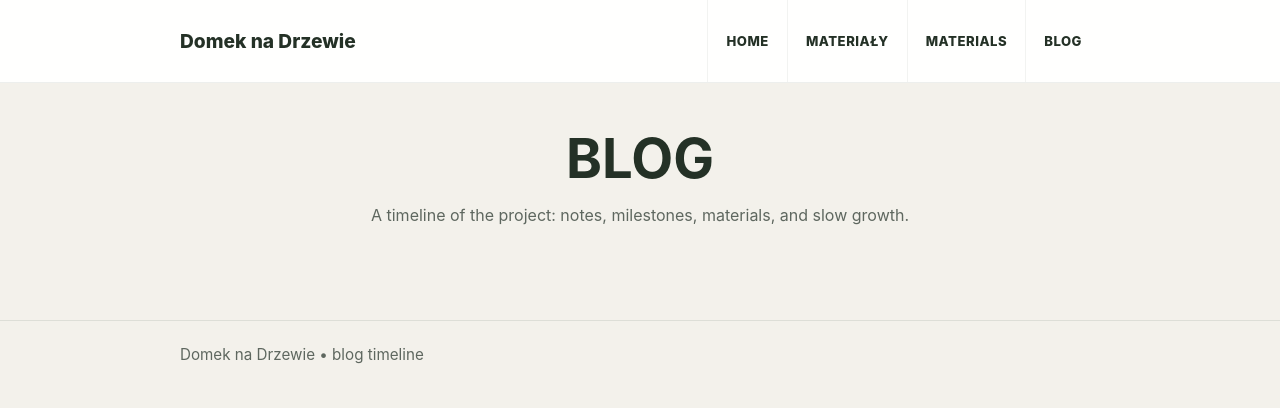
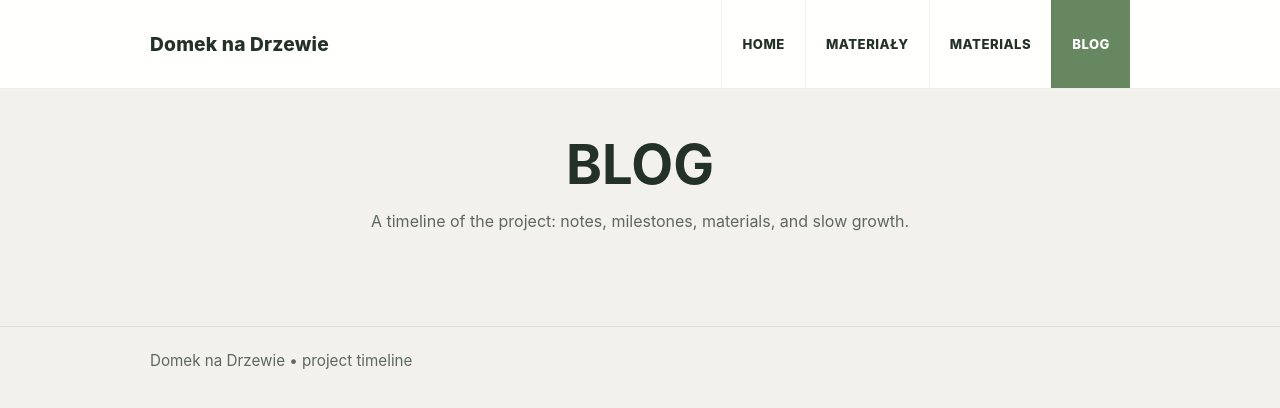
Before and after one commit to akonkia/domeknadrzewie, a Jekyll site: the page built from blog/index.html, in a window 1280 px wide. Shown: the top 408 px of the page. Built offline with Jekyll 4.4.1, drawn with Linux system fonts in a browser that asks for light colours.

Commit message:
Update default.html

```diff
--- a/_layouts/default.html
+++ b/_layouts/default.html
@@ -4,7 +4,8 @@
   <meta charset="UTF-8" />
   <meta name="viewport" content="width=device-width, initial-scale=1.0" />
   <title>{% if page.title %}{{ page.title }} | {% endif %}Domek na Drzewie</title>
-  <meta name="description" content="{{ page.excerpt | strip_html | normalize_whitespace | truncate: 160 }}" />
+  <meta name="description" content="{% if page.excerpt %}{{ page.excerpt | strip_html | normalize_whitespace | truncate: 160 }}{% else %}Nature-inspired writing, reflections, and educational materials.{% endif %}" />
+
   <style>
     :root {
       --sage: #678760;
@@ -13,7 +14,9 @@
       --text: #243126;
       --muted: #5e675f;
       --line: rgba(36,49,38,0.10);
-      --max: 920px;
+      --shadow: 0 14px 30px rgba(36,49,38,0.06);
+      --max: 980px;
+      --radius: 18px;
     }
 
     * { box-sizing: border-box; }
@@ -26,7 +29,15 @@
       color: var(--text);
     }
 
-    a { color: inherit; text-decoration: none; }
+    a {
+      color: inherit;
+      text-decoration: none;
+    }
+
+    .container {
+      width: min(calc(100% - 32px), var(--max));
+      margin: 0 auto;
+    }
 
     .topbar {
       background: rgba(255,255,255,0.94);
@@ -37,13 +48,8 @@
       backdrop-filter: blur(10px);
     }
 
-    .container {
-      width: min(calc(100% - 32px), var(--max));
-      margin: 0 auto;
-    }
-
     .nav {
-      min-height: 82px;
+      min-height: 88px;
       display: flex;
       align-items: center;
       justify-content: space-between;
@@ -53,23 +59,28 @@
     .brand {
       font-size: 1.2rem;
       font-weight: 800;
+      letter-spacing: 0.01em;
     }
 
     .nav-links {
       display: flex;
+      align-items: stretch;
+      gap: 0;
       flex-wrap: wrap;
     }
 
     .nav-links a {
-      min-height: 82px;
-      padding: 0 18px;
+      min-height: 88px;
+      padding: 0 20px;
       display: inline-flex;
       align-items: center;
+      justify-content: center;
       text-transform: uppercase;
       letter-spacing: 0.04em;
       font-size: 0.82rem;
       font-weight: 800;
       border-left: 1px solid rgba(36,49,38,0.06);
+      transition: 0.18s ease;
     }
 
     .nav-links a:hover,
@@ -96,6 +107,10 @@
         align-items: flex-start;
       }
 
+      .nav-links {
+        width: 100%;
+      }
+
       .nav-links a {
         min-height: 52px;
         padding: 0 14px;
@@ -107,11 +122,12 @@
   <header class="topbar">
     <div class="container nav">
       <a class="brand" href="/">Domek na Drzewie</a>
+
       <nav class="nav-links" aria-label="Navigation">
         <a href="/">Home</a>
         <a href="/materialy/">Materiały</a>
         <a href="/en/materials/">Materials</a>
-        <a href="/blog/">Blog</a>
+        <a href="/blog/" class="{% if page.url == '/blog/' %}active{% endif %}">Blog</a>
       </nav>
     </div>
   </header>
@@ -124,7 +140,7 @@
 
   <footer class="footer">
     <div class="container">
-      Domek na Drzewie • blog timeline
+      Domek na Drzewie • project timeline
     </div>
   </footer>
 </body>
```
